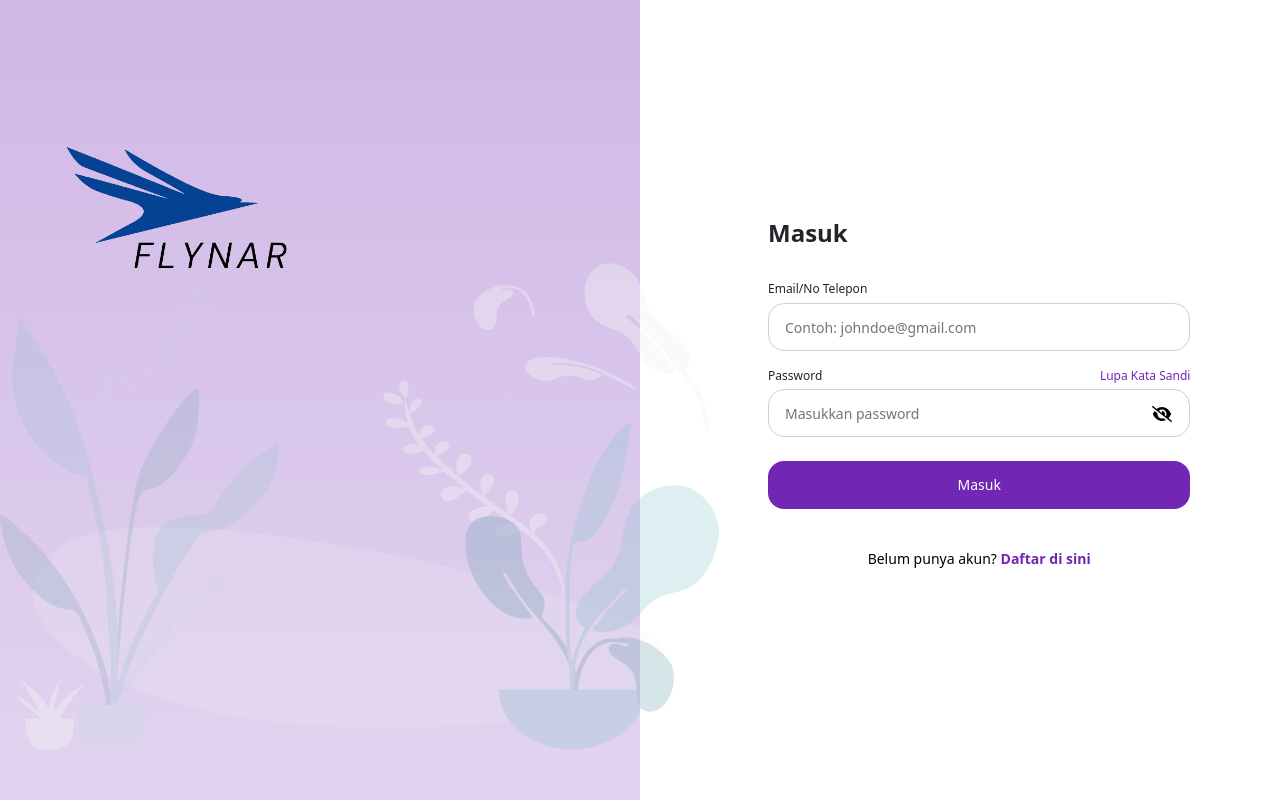
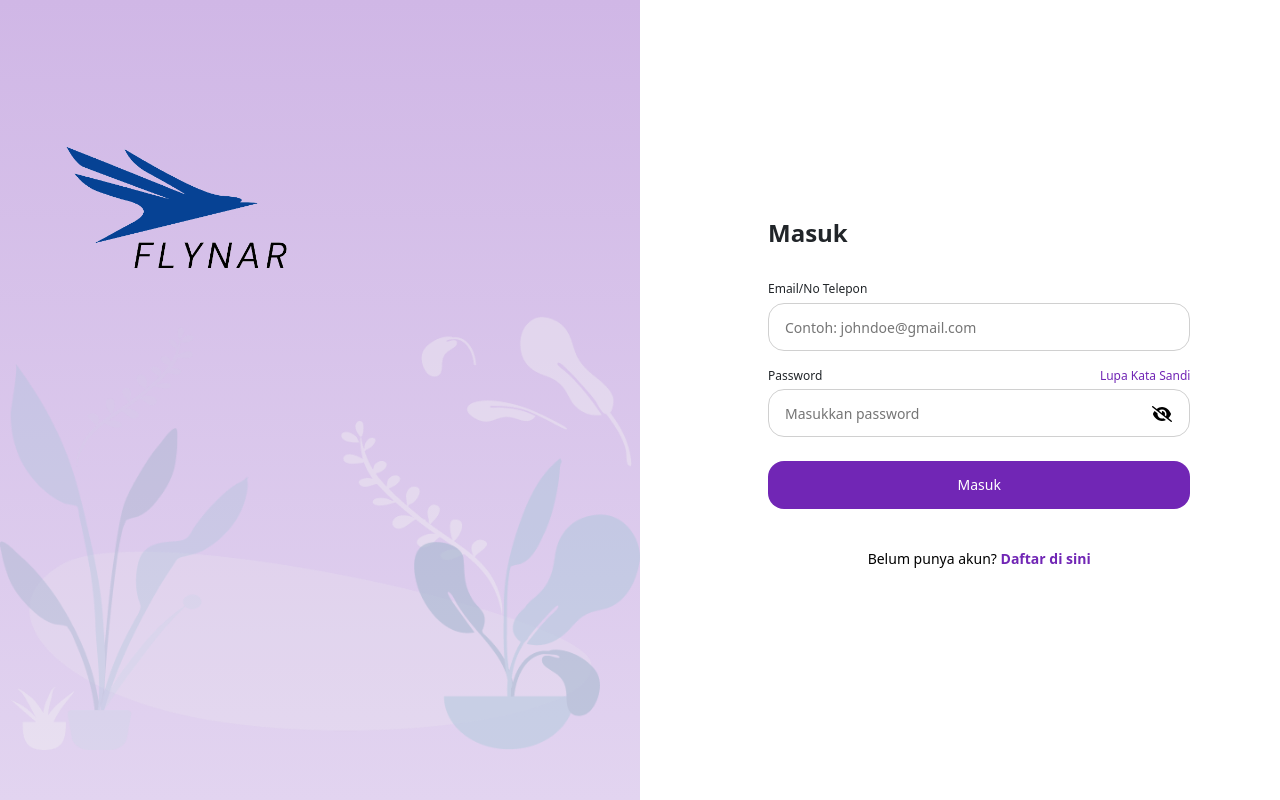
Before and after one commit to yovitazahra/Flynar-UI, a Next.js app: page /auth/Login in a window 1280 px wide. Built offline with nearby package versions, Linux system fonts and the light colour scheme.

Commit message:
img-fluid at flower_bg

```diff
--- a/src/pages/auth/Login/index.tsx
+++ b/src/pages/auth/Login/index.tsx
@@ -16,7 +16,7 @@ const Login = (): ReactElement => {
       <div className='d-flex'>
         <div className='position-relative w-100 d-none w-md-50 d-lg-block' style={{ height: '100vh', backgroundImage: 'linear-gradient(to bottom, #D0B7E6, #E2D4F0)' }}>
           <Image src='/assets/logoFlynarbaru.png' width={264} height={146} alt='' className='position-absolute img-fluid' style={{ top: '11%', left: '7%' }} />
-          <Image src='/assets/bgFlower.png' width={719} height={498} alt='' className='position-absolute' style={{ bottom: '50px' }} />
+          <Image src='/assets/bgFlower.png' width={719} height={498} alt='' className='position-absolute img-fluid' style={{ bottom: '50px' }} />
         </div>
         <div className='d-flex align-items-center justify-content-center w-100 w-md-50' style={{ height: '100vh' }}>
           <div className='w-100' style={{ padding: '0 20%' }}>
```
